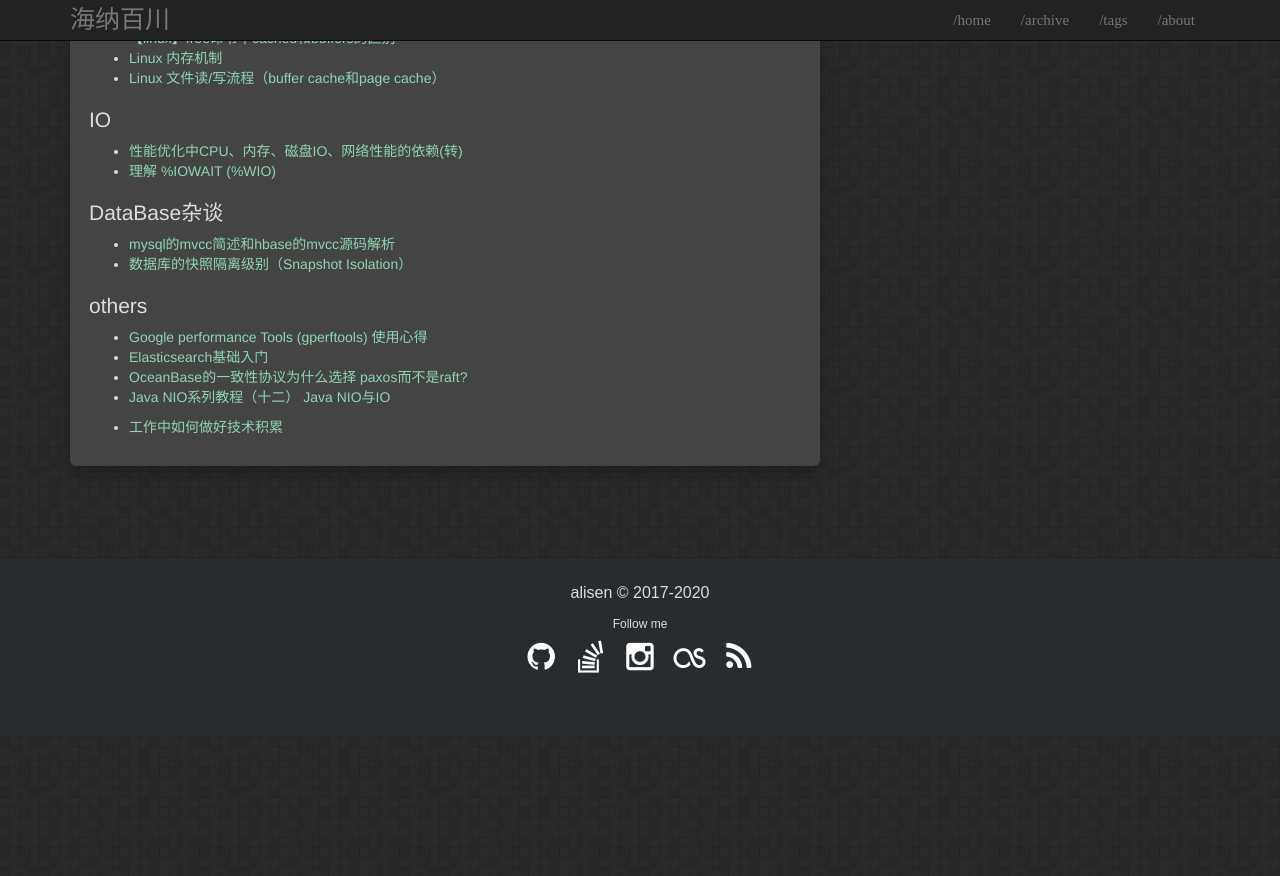
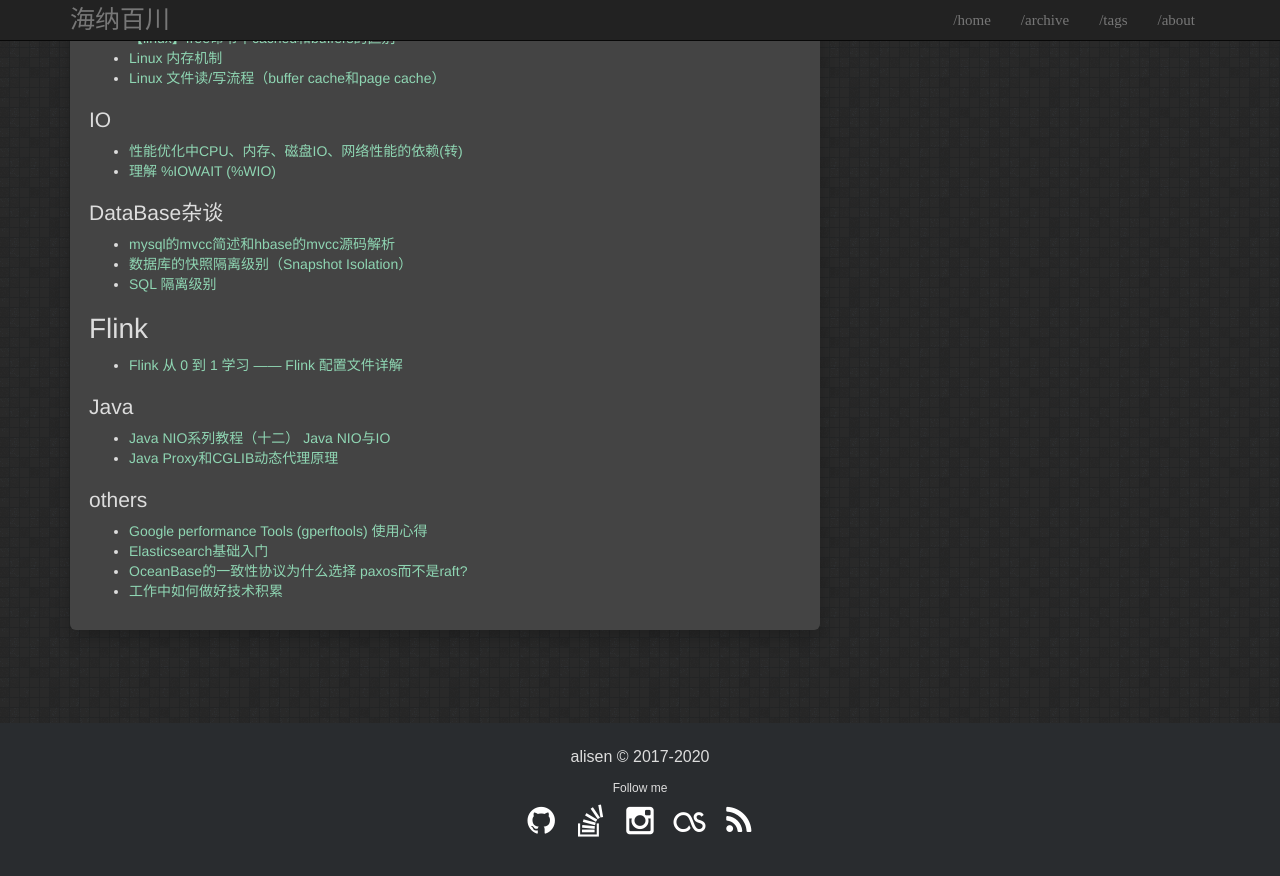
Before and after one commit to igithu/summary, a Jekyll site: the page built from _posts/2019-06-13-others.md, in a window 1280 px wide and 900 px high, scrolled down 633 px. Shown: the top 876 px of the window. Built offline with Jekyll 4.4.1, drawn with Linux system fonts in a browser that asks for light colours; before the commit the page ends 1369 px from its top, so only the background shows below that.

Commit message:
Update 2019-06-13-others.md

```diff
--- a/_posts/2019-06-13-others.md
+++ b/_posts/2019-06-13-others.md
@@ -39,6 +39,16 @@ date: 2019-06-13
 ## DataBase杂谈
 * [mysql的mvcc简述和hbase的mvcc源码解析](https://arthas.ink/2018/09/06/mysql%E7%9A%84mvcc%E5%92%8Chbase%E7%9A%84mvcc/)
 * [数据库的快照隔离级别（Snapshot Isolation）](https://www.cnblogs.com/ljhdo/p/5037033.html)
+* [SQL 隔离级别](https://ggaaooppeenngg.github.io/zh-CN/2017/04/16/SQL%E9%9A%94%E7%A6%BB%E7%BA%A7%E5%88%AB/)
+
+
+# Flink
+* [Flink 从 0 到 1 学习 —— Flink 配置文件详解](http://www.54tianzhisheng.cn/2018/10/27/flink-config/)
+
+
+## Java
+* [Java NIO系列教程（十二） Java NIO与IO](http://ifeve.com/java-nio-vs-io/)
+* [Java Proxy和CGLIB动态代理原理 ](https://www.cnblogs.com/CarpenterLee/p/8241042.html)
 
 
 
```
Also changed, not shown: other parts of _posts/2019-06-13-others.md (+0 -3 lines).
